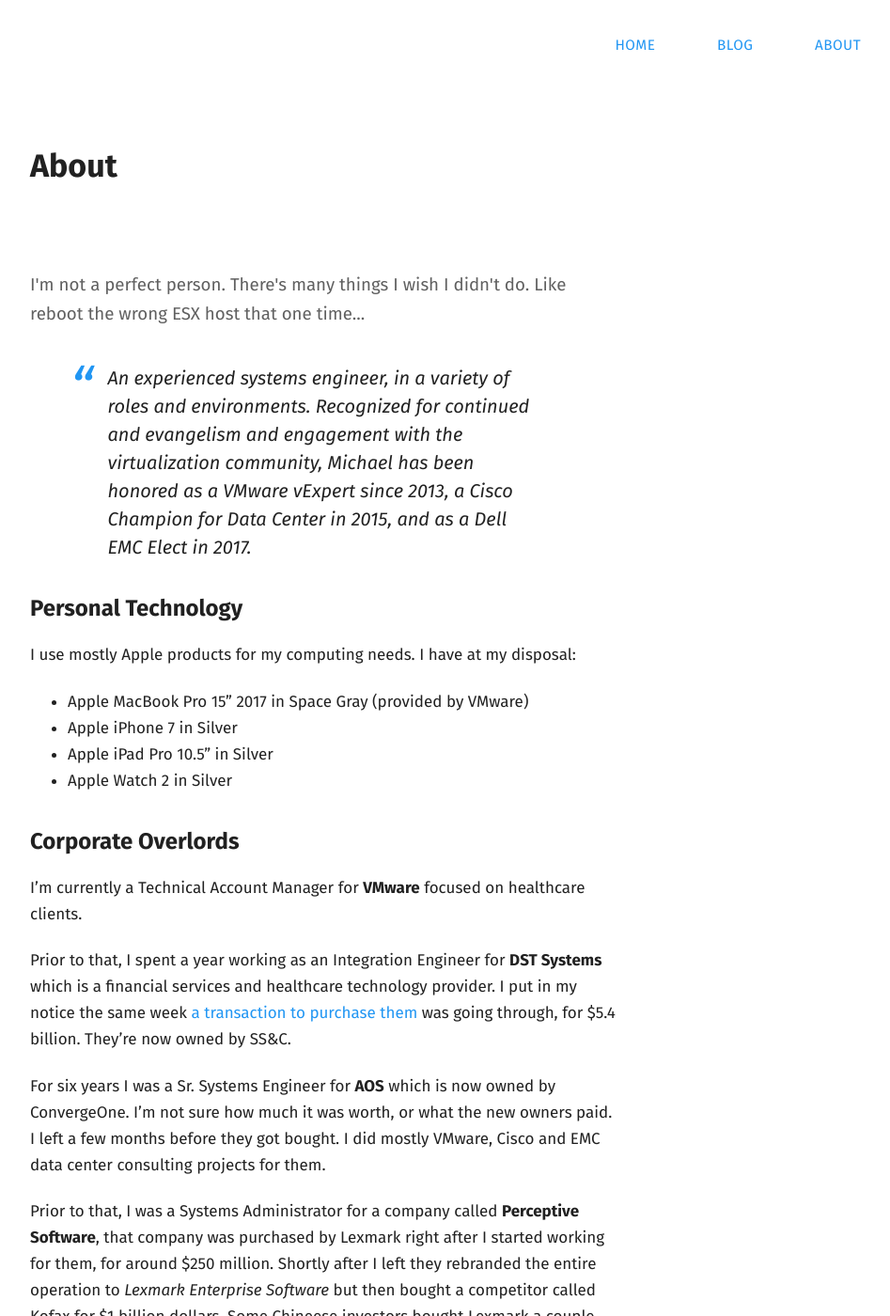
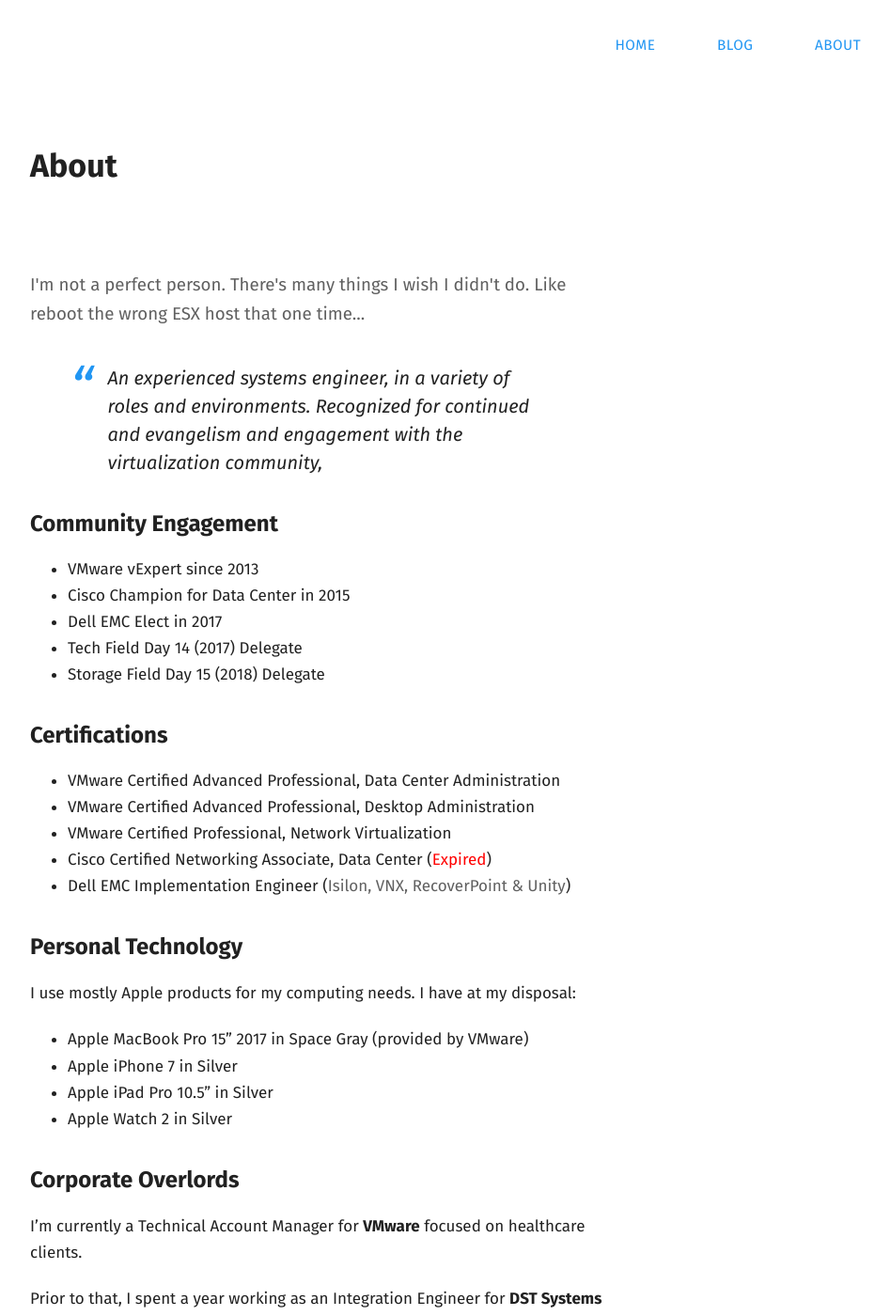
Before and after one commit to vmstan/vmstan.github.io, a Jekyll site: the page built from about/index.md, in a window 1280 px wide and 1400 px high. Shown: the whole window at 94% size, without its empty margins (296-1243 px from the left). Built offline with Jekyll 4.4.1, drawn with Linux system fonts in a browser that asks for light colours.

Commit message:
All about me.

```diff
--- a/about/index.md
+++ b/about/index.md
@@ -5,7 +5,23 @@
 resume: I'm not a perfect person. There's many things I wish I didn't do. Like reboot the wrong ESX host that one time...
 ---
 
-> An experienced systems engineer, in a variety of roles and environments. Recognized for continued and evangelism and engagement with the virtualization community, Michael has been honored as a VMware vExpert since 2013, a Cisco Champion for Data Center in 2015, and as a Dell EMC Elect in 2017.
+> An experienced systems engineer, in a variety of roles and environments. Recognized for continued and evangelism and engagement with the virtualization community,
+
+## Community Engagement
+
+* VMware vExpert since 2013
+* Cisco Champion for Data Center in 2015
+* Dell EMC Elect in 2017
+* Tech Field Day 14 (2017) Delegate
+* Storage Field Day 15 (2018) Delegate
+
+## Certifications
+
+* VMware Certified Advanced Professional, Data Center Administration
+* VMware Certified Advanced Professional, Desktop Administration
+* VMware Certified Professional, Network Virtualization
+* Cisco Certified Networking Associate, Data Center (<font color="red">Expired</font>)
+* Dell EMC Implementation Engineer (<font color="606060">Isilon, VNX, RecoverPoint & Unity</font>)
 
 ## Personal Technology
 
```
